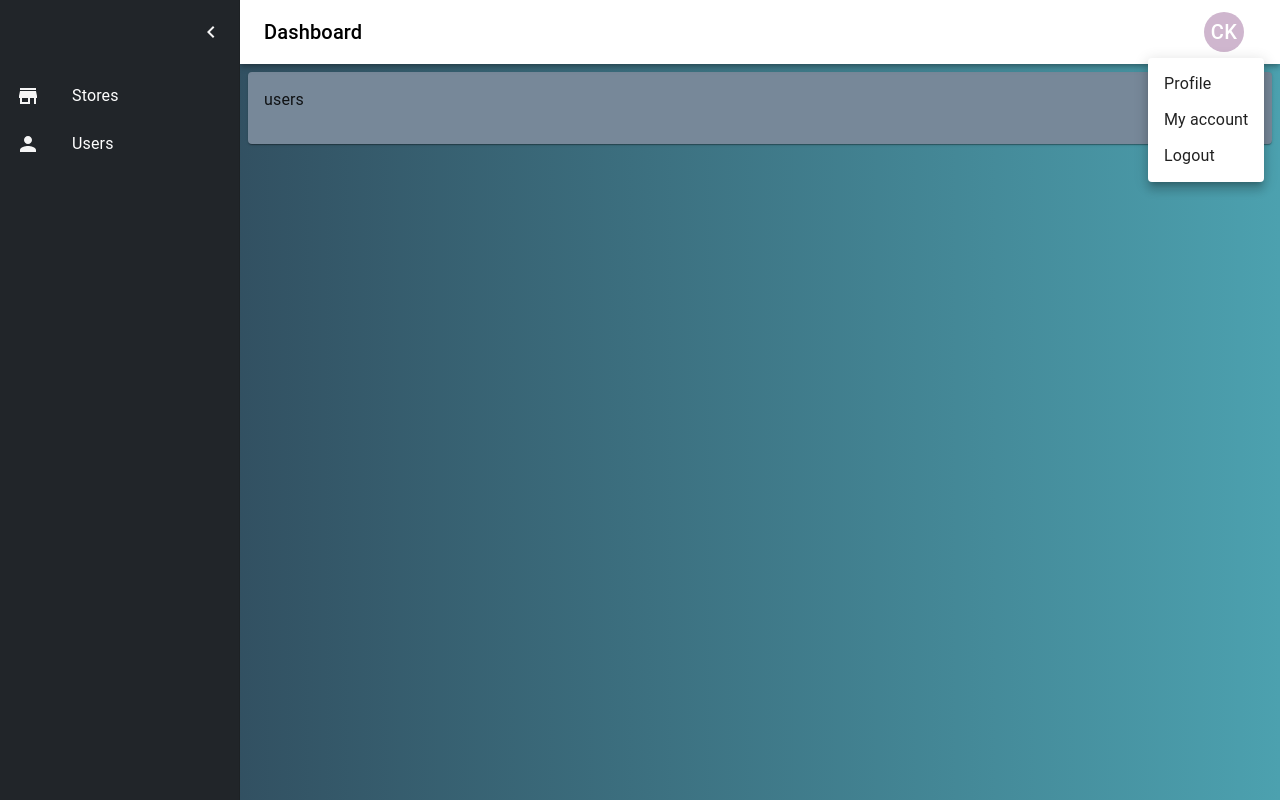
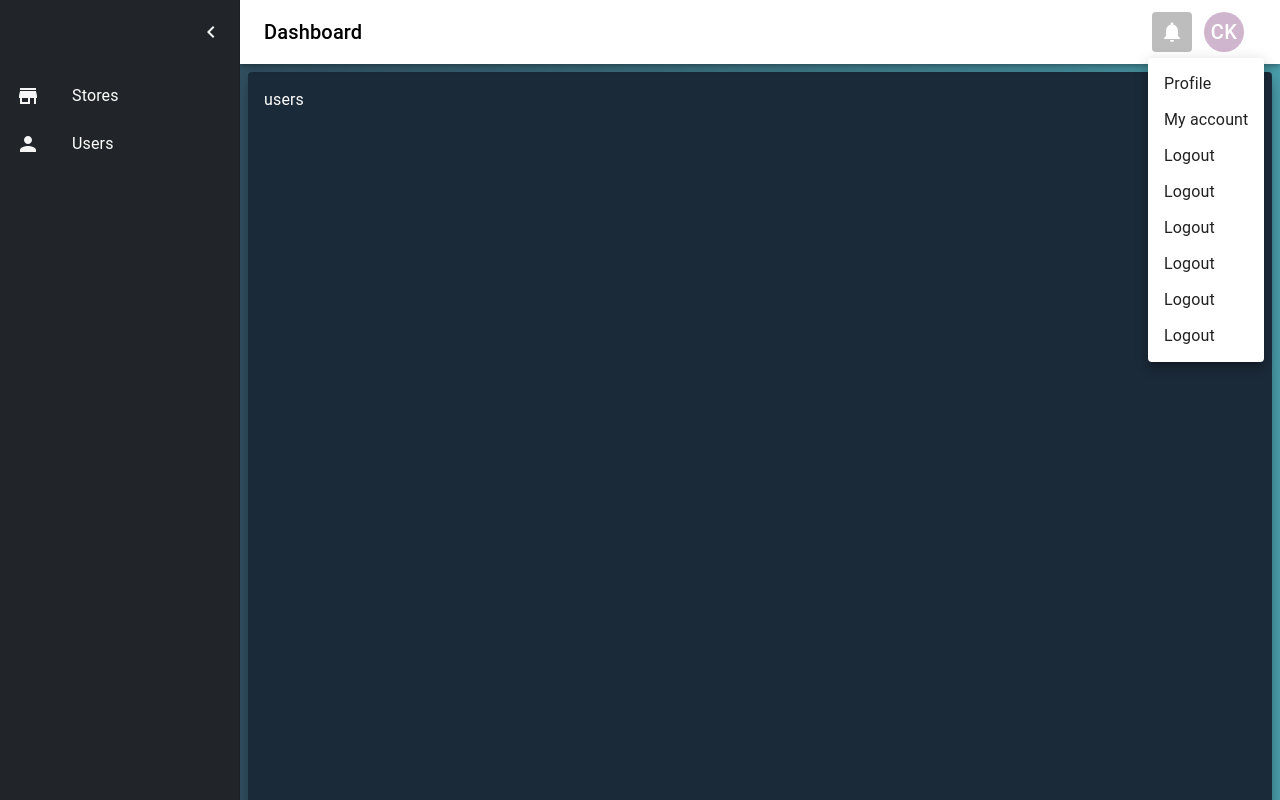
Before and after one commit to PaperUnicorn/thankful-bikes, a React (Create React App) app: page /welcome/dashboard/users in a window 1280 px wide. Both pictures are taken after a click on the button "CK". Shown: the top 800 px of the page. Built offline with nearby package versions, Linux system fonts and the light colour scheme.

Commit message:
/ : styling

```diff
--- a/src/layout/Header/Navbar.tsx
+++ b/src/layout/Header/Navbar.tsx
@@ -12,6 +12,7 @@ import {
   styled,
 } from "@mui/material";
 import MenuIcon from "@mui/icons-material/Menu";
+import NotificationsIcon from "@mui/icons-material/Notifications";
 import MuiAppBar, { AppBarProps as MuiAppBarProps } from "@mui/material/AppBar";
 
 const drawerWidth = 240;
@@ -110,6 +111,11 @@ const NavBar: React.FC<{ openDrawer: boolean; setOpenDrawer: Function }> = ({
           </Stack>
           <Box>
             <Box alignContent={"right"}>
+              <Stack alignItems="center" direction="row">
+                <Avatar variant="rounded">
+                  <NotificationsIcon />
+                </Avatar>
+
                 <Button
                   id="basic-button"
                   aria-controls={open ? "basic-menu" : undefined}
@@ -131,7 +137,13 @@ const NavBar: React.FC<{ openDrawer: boolean; setOpenDrawer: Function }> = ({
                   <MenuItem onClick={handleClose}>Profile</MenuItem>
                   <MenuItem onClick={handleClose}>My account</MenuItem>
                   <MenuItem onClick={handleClose}>Logout</MenuItem>
+                  <MenuItem onClick={handleClose}>Logout</MenuItem>
+                  <MenuItem onClick={handleClose}>Logout</MenuItem>
+                  <MenuItem onClick={handleClose}>Logout</MenuItem>
+                  <MenuItem onClick={handleClose}>Logout</MenuItem>
+                  <MenuItem onClick={handleClose}>Logout</MenuItem>
                 </Menu>
+              </Stack>
             </Box>
           </Box>
         </Box>
--- a/src/layout/MainLayout.tsx
+++ b/src/layout/MainLayout.tsx
@@ -56,9 +56,12 @@ const MainLayout: React.FC<any> = ({ sx }) => {
         <DrawerHeader />
         <Paper
           sx={{
-            background: "lightslategrey",
+            background: "#1b2a39",
+            color: "white",
             width: "100%",
+            height: "880px",
             padding: "1rem",
+            boxShadow: 10,
           }}
         >
           <Outlet />
```
Lines whose indentation alone changed are shown as unchanged.
